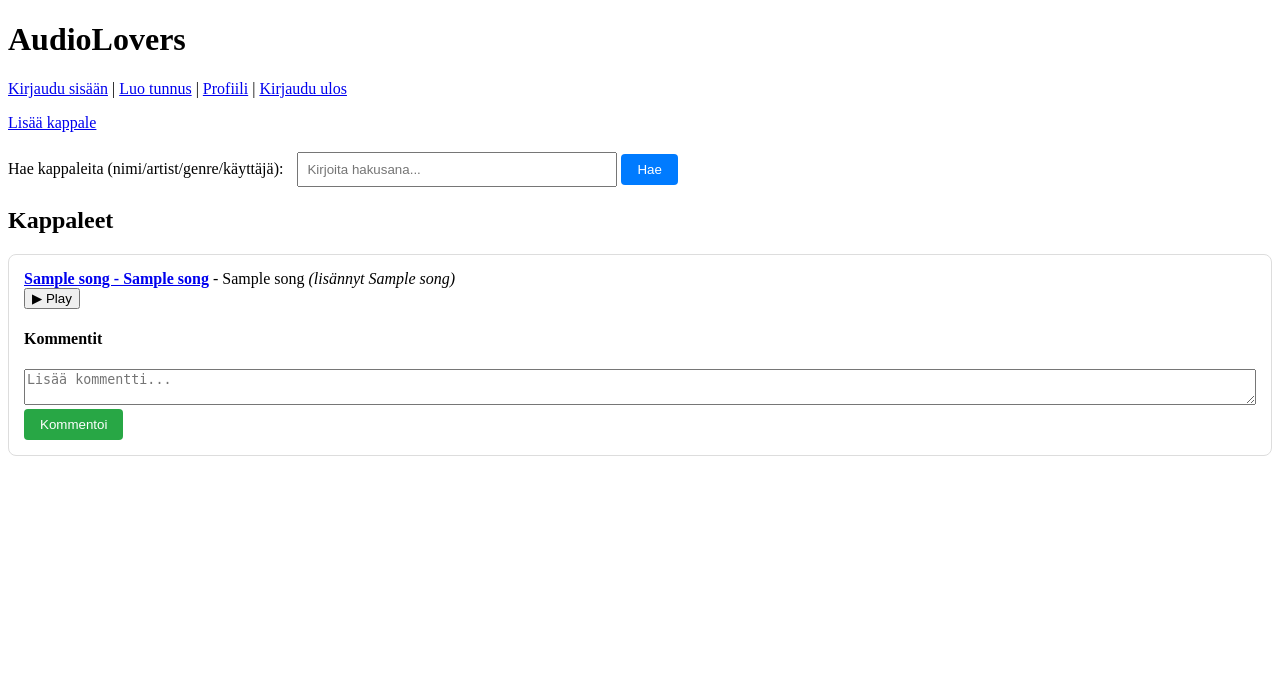
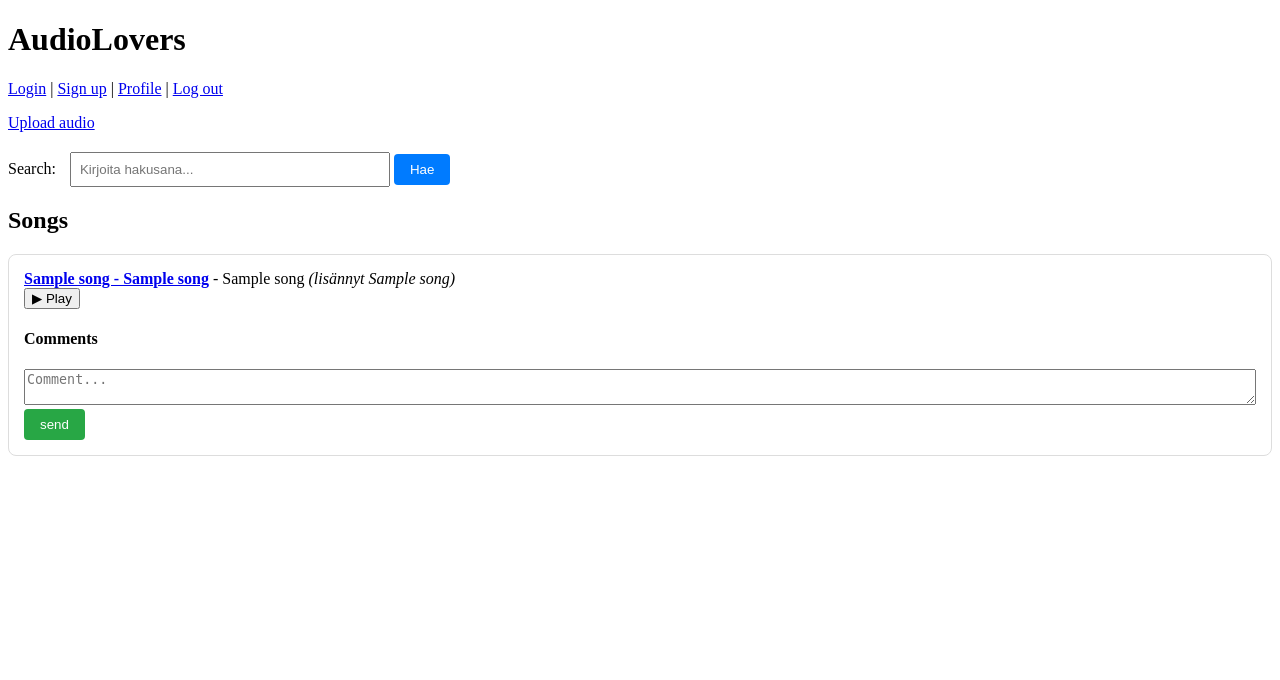
Before and after one commit to untiloiva/AudioLovers, a Flask app: template templates/index.html in a window 1280 px wide. Shown: the top 680 px of the page. Run offline with Flask 3, Linux system fonts and the light colour scheme; the template is opened without the code that fills it: most values are stand-ins (such as "Sample title", 1, 10 or a date in 2020).

Commit message:
fixed some errors

```diff
--- a/app.py
+++ b/app.py
@@ -13,7 +13,7 @@ app.config["UPLOAD_FOLDER"] = "uploads"
 
 @app.route("/")
 def index():
-    sql = "SELECT id, name, artist, genre, filename, user FROM songs"
+    sql = "SELECT id, title, artist, genre, filename, user FROM songs"
     songs = db.query(sql)
     return render_template("index.html", songs=songs)
 
@@ -45,13 +45,17 @@ def new_item():
 def create_item():
     if "username" not in session:
         return redirect("/login")
-    title = request.form["title"]
-    artist = request.form.get("artist", "")
-    genre = request.form["genre"]
+    title = request.form["title"].strip()
+    artist = request.form.get("artist", "").strip()
+    genre = request.form["genre"].strip()
+    if not title:
+        return "VIRHE: otsikko ei voi olla tyhjä"
+    if not genre:
+        return "VIRHE: genre ei voi olla tyhjä"
     file = request.files["file"]
     if file and file.filename.endswith(".mp3"):
         file.save(os.path.join(app.config["UPLOAD_FOLDER"], file.filename))
-        sql = "INSERT INTO songs (name, artist, genre, filename, user) VALUES (?, ?, ?, ?, ?)"
+        sql = "INSERT INTO songs (title, artist, genre, filename, user) VALUES (?, ?, ?, ?, ?)"
         db.execute(sql, [title, artist, genre, file.filename, session["username"]])
         return redirect("/")
     return "VIRHE: tiedosto ei ole mp3"
@@ -97,13 +101,13 @@ def login():
 @app.route("/search")
 def search():
     query = request.args.get("query", "")
-    sql = "SELECT id, name, artist, genre, filename, user FROM songs WHERE name LIKE ? OR genre LIKE ? OR artist LIKE ? OR user LIKE ?"
+    sql = "SELECT id, title, artist, genre, filename, user FROM songs WHERE title LIKE ? OR genre LIKE ? OR artist LIKE ? OR user LIKE ?"
     songs = db.query(sql, [f"%{query}%", f"%{query}%", f"%{query}%", f"%{query}%"])
     return render_template("index.html", songs=songs)
 
 @app.route("/song/<int:song_id>")
 def song_page(song_id):
-    sql = "SELECT id, name, artist, genre, filename, user FROM songs WHERE id = ?"
+    sql = "SELECT id, title, artist, genre, filename, user FROM songs WHERE id = ?"
     song = db.query(sql, [song_id])[0]
     sql = """
         SELECT c.id, c.content, c.created, c.user
@@ -128,10 +132,10 @@ def add_comment():
 def profile():
     if "username" not in session:
         return redirect("/login")
-    sql = "SELECT id, name, artist, genre, filename, user FROM songs WHERE user = ?"
+    sql = "SELECT id, title, artist, genre, filename, user FROM songs WHERE user = ?"
     songs = db.query(sql, [session["username"]])
     sql = """
-        SELECT c.id, c.content, c.created, s.name as song_title , c.song_id
+        SELECT c.id, c.content, c.created, s.title as song_title , c.song_id
         FROM comments c
         JOIN songs s ON c.song_id = s.id
         WHERE c.user = ?
--- a/static/player.js
+++ b/static/player.js
@@ -18,7 +18,7 @@ document.addEventListener('click', function(e) {
     e.preventDefault();
     e.stopPropagation();
     const onclickStr = e.target.getAttribute('onclick') || e.target.onclick?.toString() || '';
-    const srcMatch = onclickStr.match(/['\"\\/uploads\\/[^'\"\\s]+\\.mp3['\"]/);
+    const srcMatch = onclickStr.match(/['\"\\/uploads\\/[^'\"]+\\.mp3['\"]/);
     if (srcMatch) {
       const src = srcMatch[0].replace(/['\"]/g, '');
       const songTitle = e.target.closest('div')?.querySelector('b, a, h1, h2, h3')?.textContent?.trim() || 'Song';
--- a/templates/base.html
+++ b/templates/base.html
@@ -23,7 +23,6 @@
     <script src="/static/player.js" defer></script>
 
     <script>
-        // Inline player logic (adapted from soundcloud-player.html)
         (function() {
             const p = document.getElementById('player');
             const pp = document.getElementById('play-pause');
@@ -108,6 +107,9 @@
 
             // Keyboard
             document.onkeydown = (e) => {
+                const tag = e.target.tagName.toLowerCase();
+                const isTyping = tag === 'input' || tag === 'textarea' || tag === 'select' || e.target.isContentEditable;
+                if (isTyping) return;
                 ui = 1;
                 p.muted = false;
                 if (e.code === 'Space') {
--- a/templates/index.html
+++ b/templates/index.html
@@ -2,24 +2,24 @@
 {% block content %}
 <h1>AudioLovers</h1>
 {% if session.username %}
-<p>Olet kirjautunut nimellä {{ session.username }}</p>
+<p>Logged in as {{ session.username }}</p>
 {% endif %}
 <p>
-    <a href="/login">Kirjaudu sisään</a> |
-    <a href="/register">Luo tunnus</a> |
-    <a href="/profile">Profiili</a> |
-    <a href="/logout">Kirjaudu ulos</a>
+    <a href="/login">Login</a> |
+    <a href="/register">Sign up</a> |
+    <a href="/profile">Profile</a> |
+    <a href="/logout">Log out</output></a>
 </p>
-<p><a href="/new_item">Lisää kappale</a></p>
+<p><a href="/new_item">Upload audio</a></p>
 
 <!-- Fixed search form - main line 27 fix -->
 <form action="/search" method="get" style="margin: 20px 0;">
-    <label for="query">Hae kappaleita (nimi/artist/genre/käyttäjä):</label>
+    <label for="query">Search:</label>
     <input type="text" id="query" name="query" placeholder="Kirjoita hakusana..." style="width: 300px; padding: 8px; margin-left: 10px;">
     <input type="submit" value="Hae" style="padding: 8px 16px; background: #007bff; color: white; border: none; border-radius: 4px; cursor: pointer;">
 </form>
 
-<h2>Kappaleet</h2>
+<h2>Songs</h2>
 {% for song in songs %}
 <div style="border: 1px solid #ddd; padding: 15px; margin: 10px 0; border-radius: 8px;">
     <a href="/song/{{ song[0] }}"><b>{% if song[2] %}{{ song[2] }} - {% endif %}{{ song[1] }}</b></a>
@@ -34,13 +34,13 @@
     </form>
     {% endif %}
 
-    <h4>Kommentit</h4>
+    <h4>Comments</h4>
     <!-- Comments list: add query later -->
     <form action="/add_comment" method="post" style="margin-top: 10px;">
         <input type="hidden" name="song_id" value="{{ song[0] }}">
-        <textarea name="content" placeholder="Lisää kommentti..." rows="2" cols="50" style="width: 100%; box-sizing: border-box;"></textarea>
+        <textarea name="content" placeholder="Comment..." rows="2" cols="50" style="width: 100%; box-sizing: border-box;"></textarea>
         <br>
-        <input type="submit" value="Kommentoi" style="padding: 8px 16px; background: #28a745; color: white; border: none; border-radius: 4px; cursor: pointer;">
+        <input type="submit" value="send" style="padding: 8px 16px; background: #28a745; color: white; border: none; border-radius: 4px; cursor: pointer;">
     </form>
 </div>
 {% endfor %}
--- a/templates/login.html
+++ b/templates/login.html
@@ -2,16 +2,16 @@
 <html>
 
 <head>
-  <title>Kirjautuminen</title>
+  <title>Login</title>
 </head>
 
 <body>
   {% if session.username %}
   <p>
-    Olet kirjautunut nimellä {{ session.username }}
+    Logged in as {{ session.username }}
   </p>
   <p>
-    <a href="/logout">Kirjaudu ulos</a>
+    <a href="/logout">Log out</a>
   </p>
   {% else %}
   <form action="/login" method="post">
--- a/templates/song.html
+++ b/templates/song.html
@@ -1,10 +1,10 @@
 {% extends "base.html" %}
 {% block content %}
 <head>
-    <title>{{ song.name }} - AudioLovers</title>
+    <title>{{ song.title }} - AudioLovers</title>
 </head>
 <body>
-    <h1>{{ song.artist or '' }} - {{ song.name }}</h1>
+    <h1>{{ song.artist or '' }} - {{ song.title }}</h1>
 <p>Genre: {{ song.genre }} | Lisännyt: {{ song.user }}</p>
         <button onclick="playSong('/uploads/{{ song.filename }}')">▶ Play</button>
 
```
Also changed, not shown: templates/new_item.html (+8 -11 lines), templates/profile.html (+6 -6 lines).
